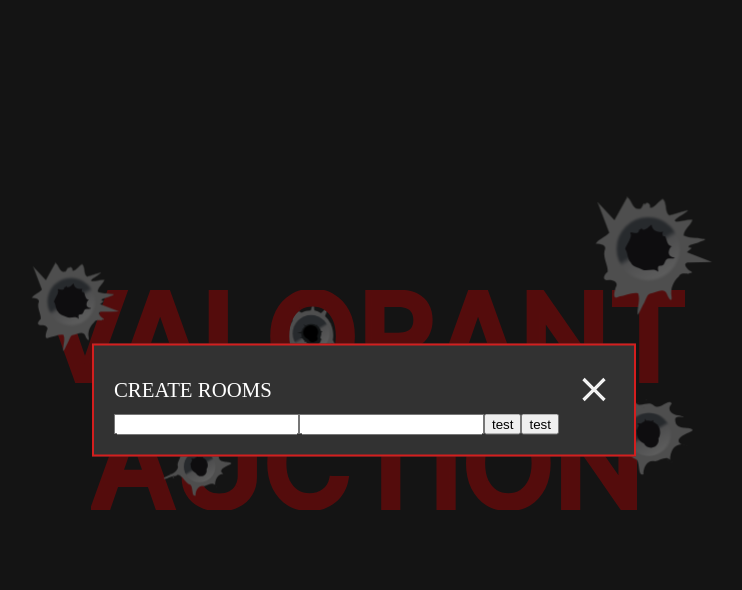
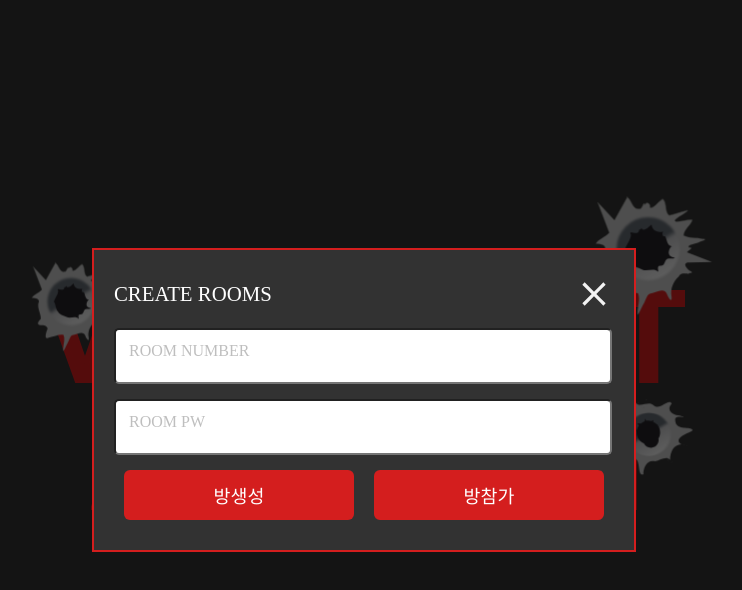
Before and after one commit to codingjwp/valorant-auction, a React (Vite) app in the folder clients/: page / in a window 1280 px wide. Both pictures are taken after a click on the element 640 px from the left and 400 px from the top of the page. Shown: the top 590 px of the page, without its empty margins (276-1018 px from the left). Built offline with nearby package versions, Linux system fonts and the light colour scheme.

Commit message:
ADD InputField styled and attribute CREATE RoomModal

```diff
--- a/clients/src/components/Buttons/Button.styles.tsx
+++ b/clients/src/components/Buttons/Button.styles.tsx
@@ -0,0 +1,142 @@
+import { ButtonHTMLAttributes } from 'react';
+import styled, { css } from 'styled-components'
+
+interface ButtonAttrsProps {
+  type?: "submit" | "button" | "reset";
+  name?: string;
+  disabled?: boolean;
+}
+
+// width과 height size가 undefinde 일때
+export interface ButtonStyleProps extends ButtonAttrsProps {
+  width?:  string;
+  height?: string;
+  color?: string;
+  size?: "sm" | "md" | "lr" | "half" | "full";
+  decor?: "outline-dark" | "outline-white" | "outline-green" | "outline-red" | "outline-yellow" | "outline-gray" | "outline-blue" |
+  "variant-dark" | "variant-white" | "variant-green" | "variant-red" | "variant-yellow" | "variant-gray" | "variant-blue";
+}
+
+const bgColors = {
+  "outline-dark": css`
+    border-radius: 6px;
+    border: 2px solid #323232;
+    background-color: transparent;
+  `,
+  "outline-white": css`
+    border-radius: 6px;
+    border: 2px solid #f5f5f5;
+    background-color: transparent;
+  `,
+  "outline-green": css`
+    border-radius: 6px;
+    border: 2px solid #4CAF50;
+    background-color: transparent;
+  `,
+  "outline-red": css`
+    border-radius: 6px;
+    border: 2px solid #D41E1E;
+    background-color: transparent;
+  `,
+  "outline-yellow": css`
+    border-radius: 6px;
+    border: 2px solid #ffbd03;
+    background-color: transparent;
+  `,
+  "outline-gray": css`
+    border-radius: 6px;
+    border: 2px solid #6b6e70;
+    background-color: transparent;
+  `,
+  "outline-blue": css`
+    border-radius: 6px;
+    border: 2px solid #008CBA;
+    background-color: transparent;
+  `,
+  "variant-dark": css`
+    border-radius: 6px;
+    border: 0;
+    background-color: #323232;
+  `,
+  "variant-white": css`
+    border-radius: 6px;
+    border: 0;
+    background-color: #f5f5f5;
+  `,
+  "variant-green": css`
+    border-radius: 6px;
+    border: 0;
+    background-color: #4CAF50;
+  `,
+  "variant-red": css`
+    border-radius: 6px;
+    border: 0;
+    background-color: #D41E1E;
+  `,
+  "variant-yellow": css`
+    border-radius: 6px;
+    border: 0;
+    background-color: #ffbd03;
+  `,
+  "variant-gray": css`
+    border-radius: 6px;
+    border: 0;
+    background-color: #6b6e70;
+  `,
+  "variant-blue": css`
+    border-radius: 6px;
+    border: 0;
+    background-color: #008CBA;
+  `
+}
+const btnSizes = {
+  "sm" : css`
+    font-size: 1rem;
+    margin: 10px;
+    width: 100px;
+    height: 40px;
+  `,
+  "md" : css`
+    font-size: 1.1rem;
+    margin: 10px;
+    width: 200px;
+    height: 45px;
+  `,
+  "lr" : css`
+    font-size: 1.15rem;
+    margin: 10px;
+    width: 300px;
+    height: 50px;
+  `,
+  "half" : css`
+    margin: 10px;
+    font-size: 1.15rem;
+    width: calc(50% - 20px);
+    height: 50px;
+  `,
+  "full" : css`
+    margin: 10px;
+    font-size: 1.15rem;
+    width: calc(100% - 20px);
+    height: 50px;
+  `,
+}
+
+export const ButtonBase = styled.button.attrs<ButtonAttrsProps>(props =>(
+  {
+    type: props.type || "submit",
+    name: props.name,
+    disabled: props.disabled || false,
+  }
+))<ButtonStyleProps>`
+  font-size: 1.15rem;
+  color: ${props=> props.color || "black"};
+  ${props => props.decor && bgColors[props.decor]};
+  ${props => props.size && btnSizes[props.size]};
+  &:disabled {
+    opacity: 0.3;
+  }
+  &:not(:disabled):hover {
+    opacity: 0.8;
+  }
+`;
--- a/clients/src/components/Buttons/Button.tsx
+++ b/clients/src/components/Buttons/Button.tsx
@@ -0,0 +1,24 @@
+import { ReactNode, MouseEvent} from "react";
+import { ButtonBase, ButtonStyleProps } from "./Button.styles";
+
+interface ButtonProps extends ButtonStyleProps {
+  onClick?: (e: MouseEvent<HTMLButtonElement>) => void;
+  children?: ReactNode;
+}
+
+export default function Button(props: ButtonProps) {
+  return (
+    <ButtonBase
+      type={props.type}
+      name={props.name}
+      disabled={props.disabled}
+      size={props.size}
+      width={props.width}
+      height={props.height}
+      decor={props.decor}
+      color={props.color}
+      onClick={props.onClick}>
+        {props.children}
+    </ButtonBase>
+  )
+}
--- a/clients/src/components/InputFields/InputField.styles.tsx
+++ b/clients/src/components/InputFields/InputField.styles.tsx
@@ -0,0 +1,124 @@
+import { HTMLInputTypeAttribute } from 'react';
+import styled, { css } from 'styled-components';
+
+interface InputAttrsProps {
+  id?: string;
+  type?: HTMLInputTypeAttribute;
+  alt?: string;
+  name?: string;
+  required?: boolean;
+  placeholder?: string;
+  maxlength?: number;
+  minlength?: number;
+  pattern?: string;
+  value?: string;
+  form?: string;
+  src?: string;
+}
+
+export interface InputBaseProps extends InputAttrsProps {
+  size?: "sm" | "md" | "lr" | "half" | "full";
+  decor?: "dark" | "white" | "red" | "blue" | "green" | "gray" | "yellow";
+}
+
+const inputSize = {
+  "sm" : css`
+    font-size: 1rem;
+    margin: 5px 0 5px;
+    width: 100px;
+    height: 40px;
+  `,
+  "md" : css`
+    font-size: 1.1rem;
+    margin: 5px 0 5px;
+    width: 200px;
+    height: 45px;
+  `,
+  "lr" : css`
+    font-size: 1.15rem;
+    margin: 5px 0 5px;
+    width: 300px;
+    height: 50px;
+  `,
+  "half" : css`
+    margin: 5px 0 5px;
+    font-size: 1.15rem;
+    width: calc(50% - 10px);
+    height: 50px;
+  `,
+  "full" : css`
+    margin: 10px 0 5px;
+    font-size: 1.15rem;
+    width: calc(100% - 10px);
+    height: 50px;
+  `,
+}
+
+const inputColor = {
+"dark": "#323232",
+"white": "#f5f5f5",
+"red": "#D41E1E",
+"blue": "#008CBA",
+"green": "#4CAF50",
+"gray": "#6b6e70",
+"yellow": "#ffbd03",
+}
+
+export const InputBase = styled.input.attrs<InputAttrsProps>(props => (
+  {
+    id: props.id,
+    type: props.type || "text",
+    alt: props.alt,
+    required: props.required || true,
+    name: props.name,
+    placeholder: props.placeholder || ' ',
+    maxlength: props.maxlength,
+    minlength: props.minlength,
+    pattern: props.pattern,
+    value: props.value,
+    form: props.form,
+    src: props.src,
+  }
+  ))<InputBaseProps>`
+  outline: none;
+  border-radius: 5px;
+  ${props => props.size && inputSize[props.size]};
+
+  &:focus, &:valid {
+    border: 3px solid ${props => props.decor  && inputColor[props.decor || "red"]};
+  }
+  &:not(:placeholder-shown) ~ label,
+  &:focus ~ label,
+  &:valid ~ label {
+  opacity: 1;
+  color: ${props => props.decor  && inputColor[props.decor || "red"]};
+  transform: translateX(10px) translateY(-5px);
+  font-size: 1.2rem;
+  padding: 0 10px;
+  background-color: #323232;
+  border-radius: 5px;
+  letter-spacing: 0.2rem;
+  }
+`;
+
+export const InputBox = styled.div`
+  position: relative;
+`;
+
+interface LabelBase {
+  htmlFor?: string;
+}
+
+export const LabelBase = styled.label.attrs<LabelBase>(props => ({
+  htmlFor: props.htmlFor,
+}))`
+  position: absolute;
+  top: 0;
+  left: 0;
+  margin: 5px 0 0 5px;
+  padding: 20px 10px 10px 10px;
+  pointer-events: none;
+  opacity: 0.25;
+  text-transform: uppercase;
+  transition: 0.5s;
+`;
--- a/clients/src/components/InputFields/InputField.tsx
+++ b/clients/src/components/InputFields/InputField.tsx
@@ -0,0 +1,32 @@
+import { ChangeEvent } from "react"
+import { InputBase, InputBaseProps, LabelBase, InputBox } from "./InputField.styles"
+
+interface InputFieldProps extends InputBaseProps {
+  onChange?: (e: ChangeEvent<HTMLInputElement>) => void;
+}
+
+export default function InputField(props: InputFieldProps) {
+
+  return (
+      <InputBox>
+        <InputBase
+          id={props.id}
+          type={props.type}
+          alt={props.alt}
+          name={props.name}
+          required={props.required}
+          placeholder=''
+          maxlength={props.maxlength}
+          minlength={props.minlength}
+          pattern={props.pattern}
+          value={props.value}
+          form={props.form}
+          src={props.src}
+          size={props.size}
+          decor={props.decor}
+          onChange={props.onChange}
+        />
+        <LabelBase size={props.size} htmlFor={props.id}>{props.placeholder}</LabelBase>
+      </InputBox>
+  )
+}
--- /dev/null
+++ b/clients/src/components/Modals/RoomModal.tsx
@@ -0,0 +1,25 @@
+import { FormEvent } from "react";
+import Button from "../Buttons/Button";
+import InputField from "../InputFields/InputField";
+import Modal, { EssentialModalProps } from "./Modal";
+
+
+
+export default function RoomModal({isOpen, setIsOpen}: EssentialModalProps) {
+
+  const handleFormSumbit = (e: FormEvent<HTMLFormElement>) => {
+    e.preventDefault();
+    setIsOpen(!isOpen);
+  }
+
+  return (
+    <Modal isOpen={isOpen} setIsOpen={setIsOpen} title="CREATE ROOMS" size="md" >
+      <form onSubmit={handleFormSumbit}>
+        <InputField type="text" size="full" decor="red" placeholder="Room Number" />
+        <InputField type="password" size="full" decor="red" placeholder="Room Pw" />
+        <Button type="submit" name="createRooms" size="half" decor="variant-red" color="white">방생성</Button>
+        <Button type="submit" name="createRooms" size="half" decor="variant-red" color="white">방참가</Button>
+      </form>
+    </Modal>
+  );
+}
--- a/clients/src/pages/Home.tsx
+++ b/clients/src/pages/Home.tsx
@@ -1,6 +1,6 @@
 import { useState } from 'react';
 import { LayoutCenter, AnimationBulleHoleOne, AnimationBulleHoleTwo, AnimationBulleHoleThree, AnimationTitle, AnimationSubHead } from '../css/Home.styles';
-import RoomModal from './RoomModal';
+import RoomModal from '../components/Modals/RoomModal';
 
 export default function Home() {
   const [isOpen, setIsOpen] = useState(false);
--- a/clients/src/pages/RoomModal.tsx
+++ /dev/null
@@ -1,16 +0,0 @@
-import Modal, { EssentialModalProps } from "../components/Modals/Modal";
-
-
-export default function RoomModal({isOpen, setIsOpen}: EssentialModalProps) {
-
-  return (
-    <Modal isOpen={isOpen} setIsOpen={setIsOpen} title="CREATE ROOMS" size="md" >
-      <form>
-        <input type="text" />
-        <input type="text" />
-        <button>test</button>
-        <button>test</button>
-      </form>
-    </Modal>
-  );
-}
```
